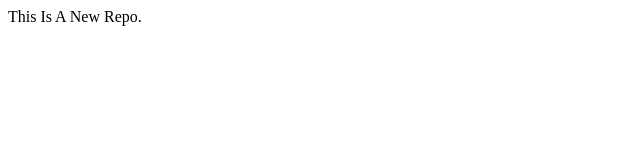
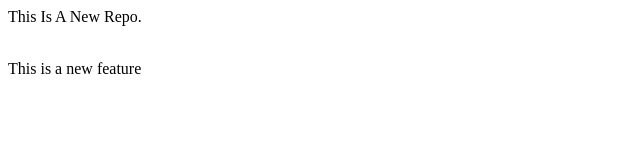
Before and after one commit to asadullahpinjari-lang/localrepo, a plain HTML site: page index.html in a window 1280 px wide. Shown: the whole page, without its empty margins (0-640 px from the left). Drawn offline with Linux system fonts and the light colour scheme.

Commit message:
ADD Paragraph

```diff
--- a/index.html
+++ b/index.html
@@ -1 +1,3 @@
 <p>This Is A New Repo.</p>
+<br>
+<p3>This is a new feature</p3>
```
